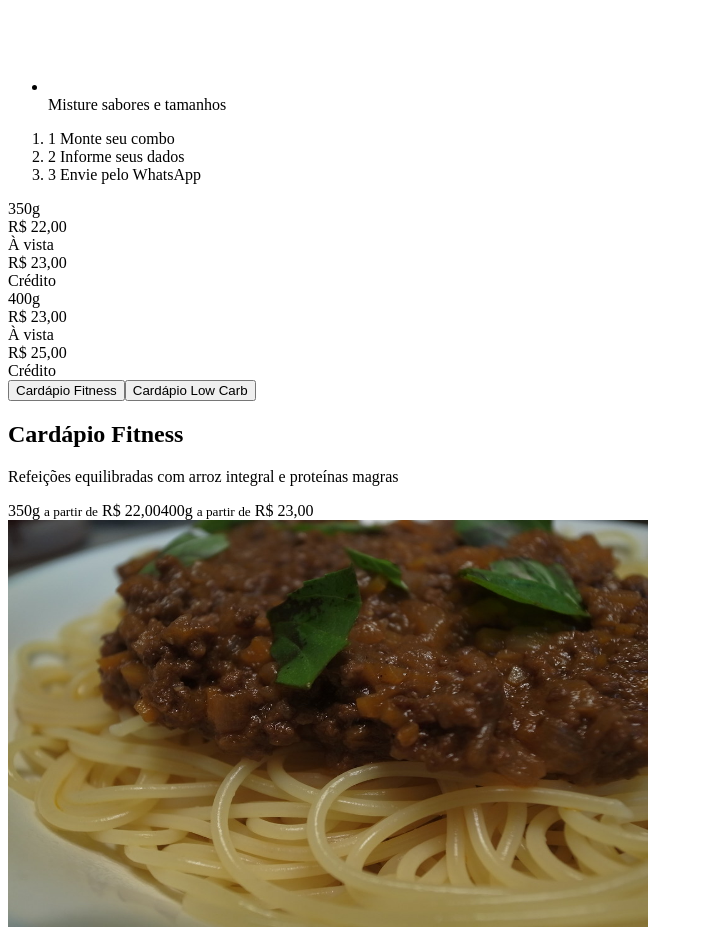
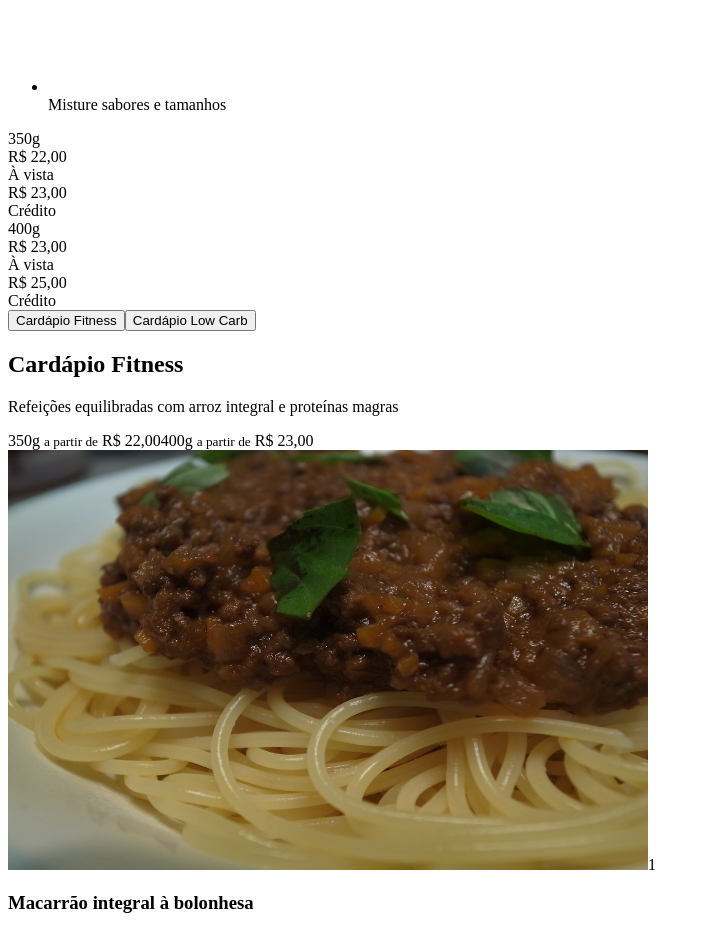
Before and after one commit to Ruanfonseca/tempero-dela, a React (Vite) app: page / in a window 1280 px wide. Shown: the part 5120-6047 px from the top of the page, without its empty margins (0-708 px from the left). Built offline with nearby package versions, Linux system fonts and the light colour scheme; the HTML template or start-up script is replaced by a standard one.

Commit message:
retirando listagem desnecessaria

```diff
--- a/src/components/Hero.tsx
+++ b/src/components/Hero.tsx
@@ -37,17 +37,6 @@ export function Hero({ activeCategory }: HeroProps) {
               <MixIcon /> Misture sabores e tamanhos
             </li>
           </ul>
-          <ol className="hero__steps" aria-label="Como pedir">
-            <li>
-              <span>1</span> Monte seu combo
-            </li>
-            <li>
-              <span>2</span> Informe seus dados
-            </li>
-            <li>
-              <span>3</span> Envie pelo WhatsApp
-            </li>
-          </ol>
         </div>
 
         <div
```
